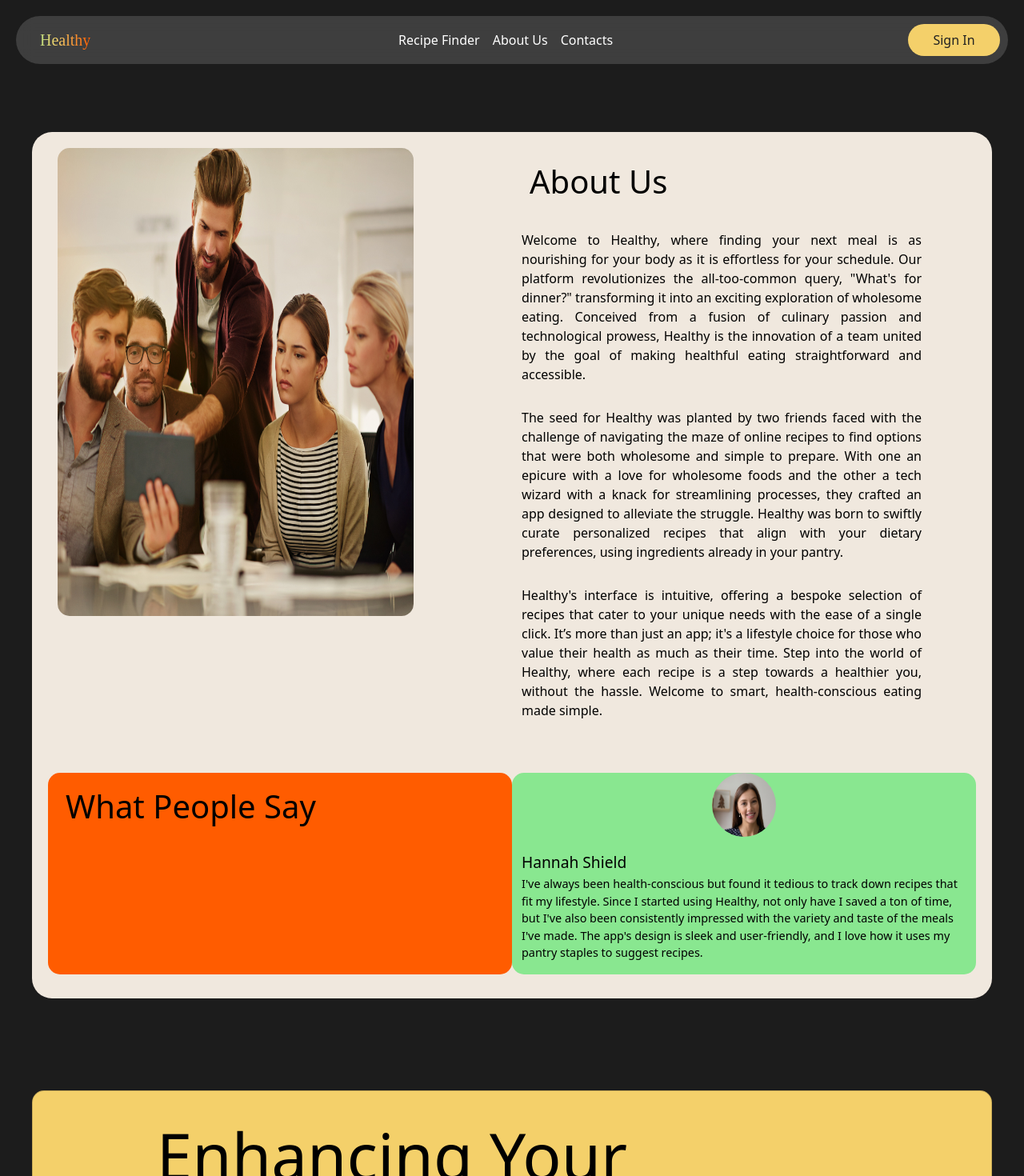
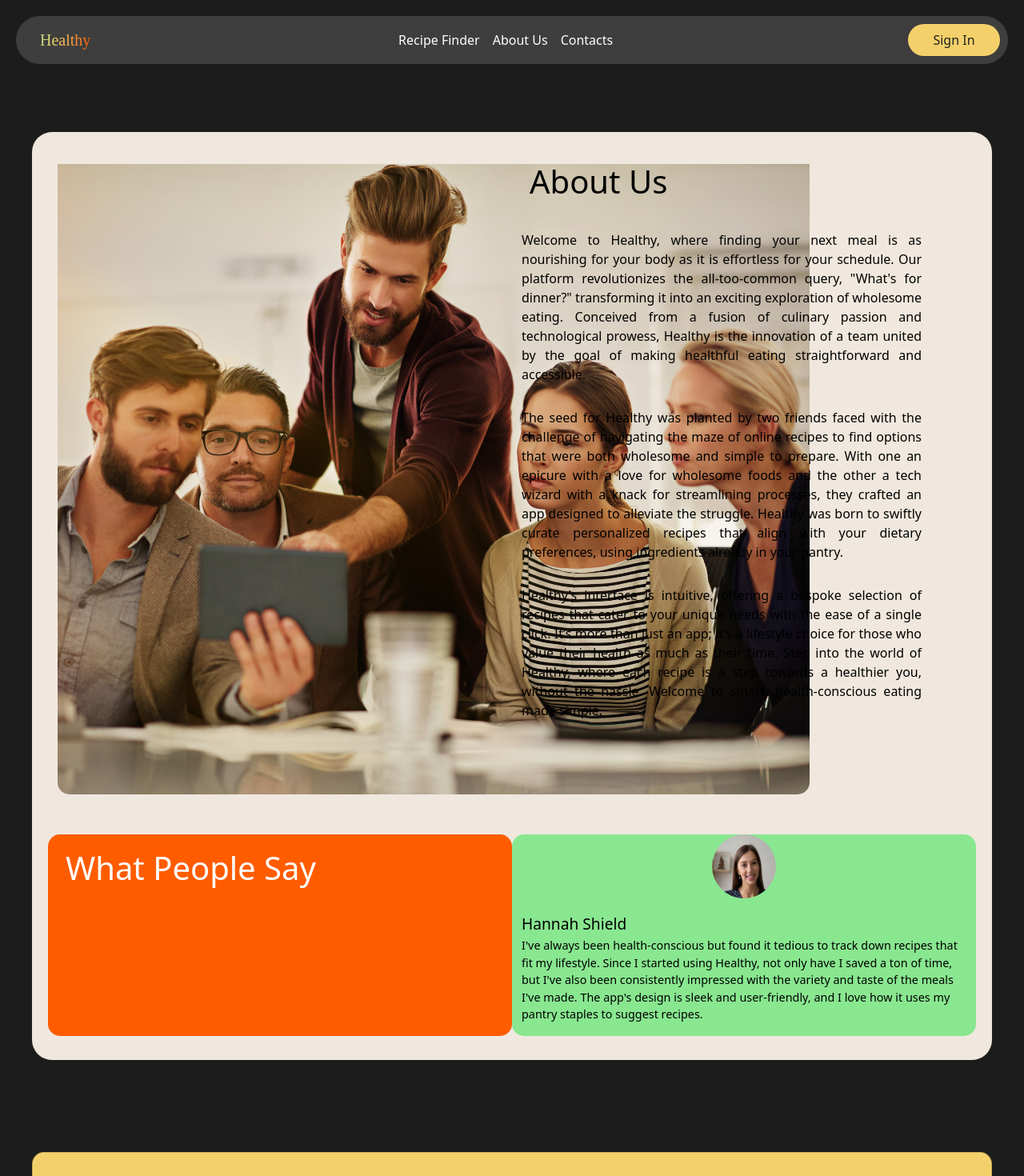
Before and after one commit to recipe-finder-group-project/recipe-finder, a React (Create React App) app in the folder client/: page /about in a window 1280 px wide. Shown: the top 1470 px of the page at 80% size. Built offline with nearby package versions, Linux system fonts and the light colour scheme; no server answers; a web font is replaced by a local one.

Commit message:
apisu9fg

```diff
--- a/client/src/components/css/FooterComponent.css
+++ b/client/src/components/css/FooterComponent.css
@@ -33,6 +33,7 @@
 
 .left-middle-card{
   background-color: #ff5c00;
+  color: white !important;
 }
 
 .left-middle-card,
@@ -207,9 +208,10 @@
 }
 
 .pic-team {
-  width: 80%;
-  height: 80%;
+  padding-top: 20px;
   border-radius: 15px;
+  width: auto;
+  height: auto;
 }
 
 .top-section .top-content-card,
```
